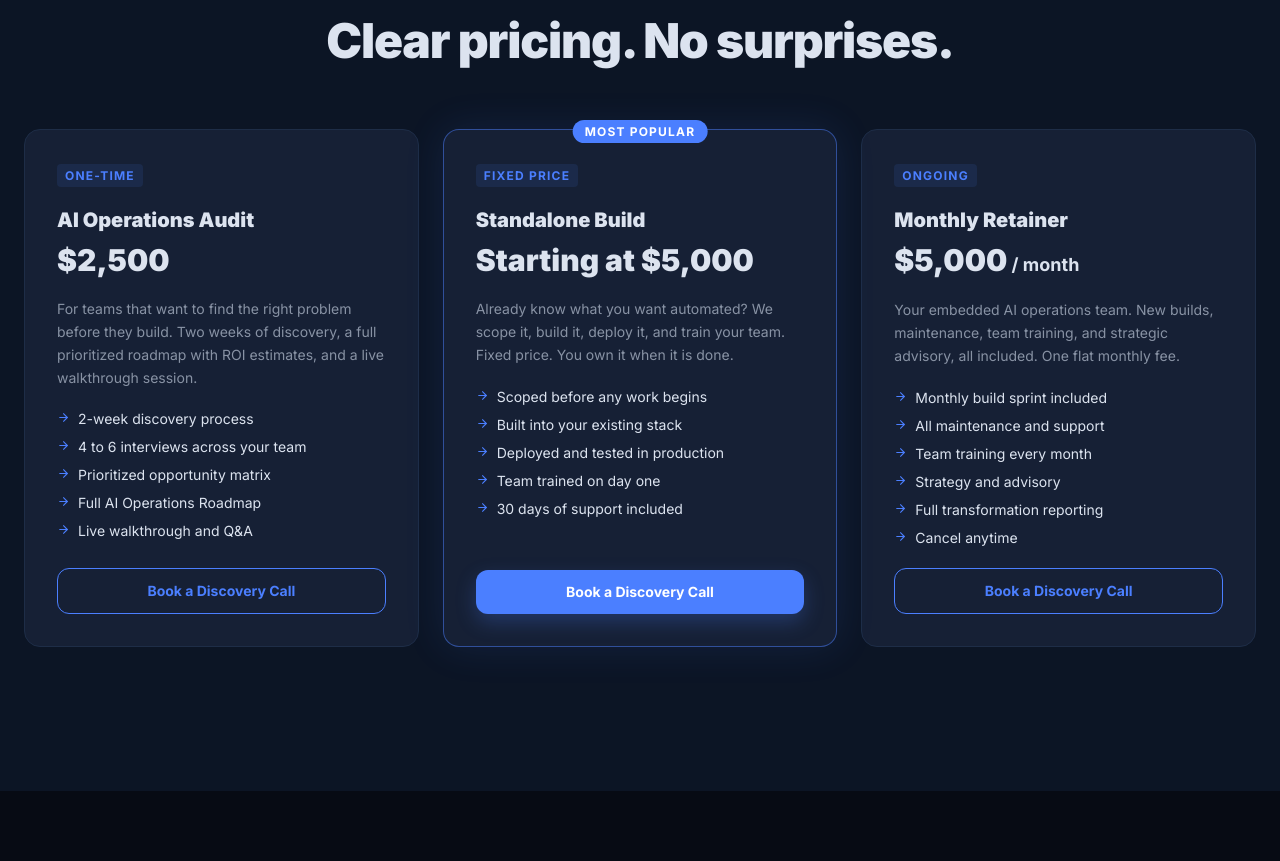
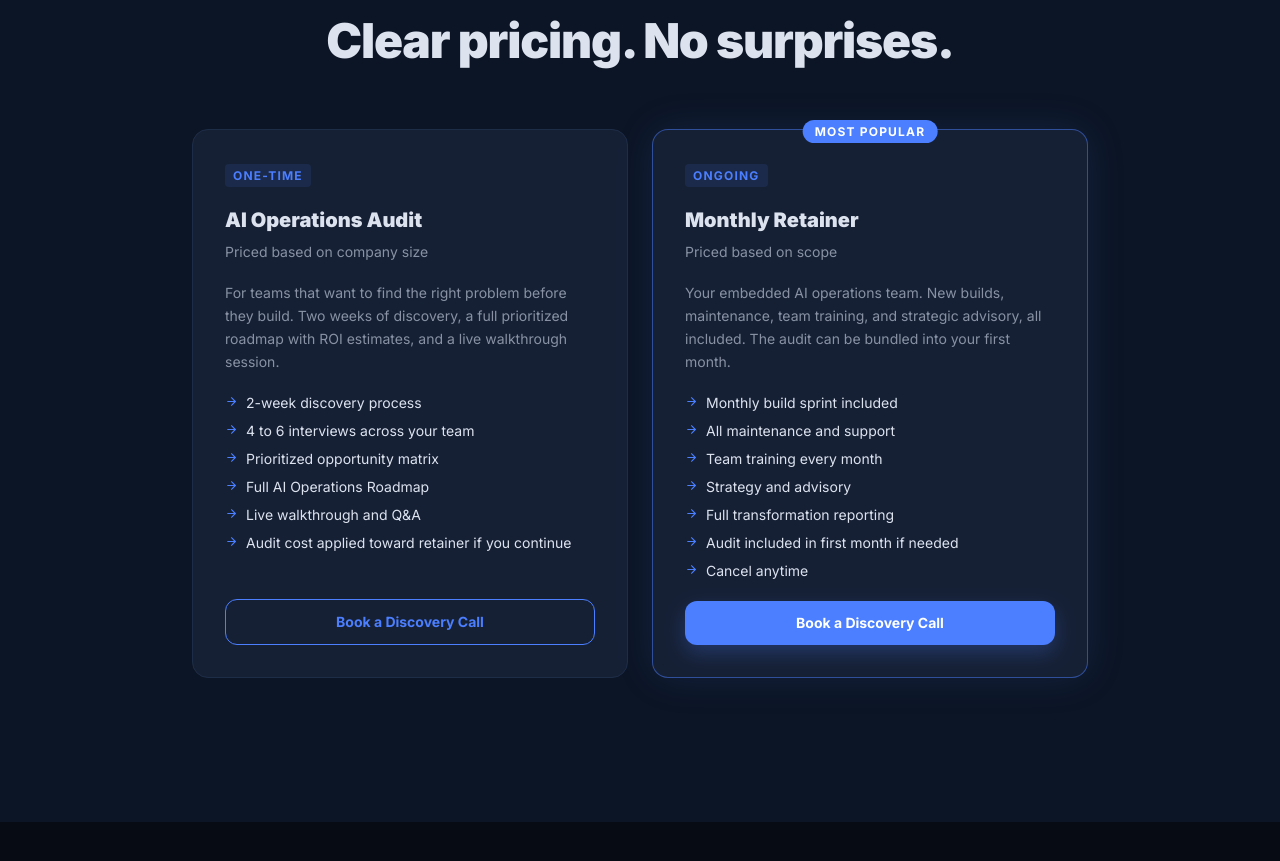
Before and after one commit to haydenenloe/groundwork-ai, a Next.js app: page / in a window 1280 px wide. Shown: the part 5442-6303 px from the top of the page. Built offline with nearby package versions, Linux system fonts and the light colour scheme.

Commit message:
pricing: 2 cards only, no prices listed, audit bundleable into retainer

```diff
--- a/src/app/page.tsx
+++ b/src/app/page.tsx
@@ -406,7 +406,7 @@ export default function Home() {
               Clear pricing. No surprises.
             </h2>
           </div>
-          <div className="grid grid-cols-1 md:grid-cols-3 gap-6">
+          <div className="grid grid-cols-1 md:grid-cols-2 gap-6 max-w-4xl mx-auto">
 
             {/* Card 1 — AI Operations Audit */}
             <div
@@ -423,7 +423,7 @@ export default function Home() {
               </div>
               <div>
                 <h3 className="font-black text-xl mb-2" style={{ color: '#DCE3EF' }}>AI Operations Audit</h3>
-                <p className="font-black text-3xl" style={{ color: '#DCE3EF' }}>$2,500</p>
+                <p className="text-sm" style={{ color: '#8892A4' }}>Priced based on company size</p>
               </div>
               <p className="text-sm leading-relaxed" style={{ color: '#8892A4' }}>
                 For teams that want to find the right problem before they build. Two weeks of discovery, a full prioritized roadmap with ROI estimates, and a live walkthrough session.
@@ -435,6 +435,7 @@ export default function Home() {
                   'Prioritized opportunity matrix',
                   'Full AI Operations Roadmap',
                   'Live walkthrough and Q&A',
+                  'Audit cost applied toward retainer if you continue',
                 ].map((item) => (
                   <div key={item} className="flex items-start gap-2 text-sm" style={{ color: '#DCE3EF' }}>
                     <span className="mt-0.5 flex-shrink-0" style={{ color: '#4B7FFF' }}>
@@ -453,7 +454,7 @@ export default function Home() {
               </a>
             </div>
 
-            {/* Card 2 — Standalone Build (highlighted) */}
+            {/* Card 2 — Monthly Retainer (highlighted) */}
             <div
               className="border rounded-2xl p-8 flex flex-col gap-5 card-hover relative"
               style={{ background: '#162035', borderColor: 'rgba(75,127,255,0.5)', boxShadow: '0 0 40px rgba(75,127,255,0.12)' }}
@@ -471,23 +472,25 @@ export default function Home() {
                   className="text-xs font-bold uppercase tracking-widest px-2 py-1 rounded"
                   style={{ background: 'rgba(75,127,255,0.1)', color: '#4B7FFF' }}
                 >
-                  FIXED PRICE
+                  ONGOING
                 </span>
               </div>
               <div>
-                <h3 className="font-black text-xl mb-2" style={{ color: '#DCE3EF' }}>Standalone Build</h3>
-                <p className="font-black text-3xl" style={{ color: '#DCE3EF' }}>Starting at $5,000</p>
+                <h3 className="font-black text-xl mb-2" style={{ color: '#DCE3EF' }}>Monthly Retainer</h3>
+                <p className="text-sm" style={{ color: '#8892A4' }}>Priced based on scope</p>
               </div>
               <p className="text-sm leading-relaxed" style={{ color: '#8892A4' }}>
-                Already know what you want automated? We scope it, build it, deploy it, and train your team. Fixed price. You own it when it is done.
+                Your embedded AI operations team. New builds, maintenance, team training, and strategic advisory, all included. The audit can be bundled into your first month.
               </p>
               <div className="flex flex-col gap-2 flex-1">
                 {[
-                  'Scoped before any work begins',
-                  'Built into your existing stack',
-                  'Deployed and tested in production',
-                  'Team trained on day one',
-                  '30 days of support included',
+                  'Monthly build sprint included',
+                  'All maintenance and support',
+                  'Team training every month',
+                  'Strategy and advisory',
+                  'Full transformation reporting',
+                  'Audit included in first month if needed',
+                  'Cancel anytime',
                 ].map((item) => (
                   <div key={item} className="flex items-start gap-2 text-sm" style={{ color: '#DCE3EF' }}>
                     <span className="mt-0.5 flex-shrink-0" style={{ color: '#4B7FFF' }}>
@@ -501,52 +504,6 @@ export default function Home() {
                 href="#book"
                 className="block text-center text-white font-bold text-sm py-3 rounded-xl transition-colors"
                 style={{ background: '#4B7FFF', boxShadow: '0 8px 20px rgba(75,127,255,0.25)' }}
-              >
-                Book a Discovery Call
-              </a>
-            </div>
-
-            {/* Card 3 — Monthly Retainer */}
-            <div
-              className="border rounded-2xl p-8 flex flex-col gap-5 card-hover"
-              style={{ background: '#162035', borderColor: '#1E2D47' }}
-            >
-              <div>
-                <span
-                  className="text-xs font-bold uppercase tracking-widest px-2 py-1 rounded"
-                  style={{ background: 'rgba(75,127,255,0.1)', color: '#4B7FFF' }}
-                >
-                  ONGOING
-                </span>
-              </div>
-              <div>
-                <h3 className="font-black text-xl mb-2" style={{ color: '#DCE3EF' }}>Monthly Retainer</h3>
-                <p className="font-black text-3xl" style={{ color: '#DCE3EF' }}>$5,000<span className="text-lg font-bold"> / month</span></p>
-              </div>
-              <p className="text-sm leading-relaxed" style={{ color: '#8892A4' }}>
-                Your embedded AI operations team. New builds, maintenance, team training, and strategic advisory, all included. One flat monthly fee.
-              </p>
-              <div className="flex flex-col gap-2 flex-1">
-                {[
-                  'Monthly build sprint included',
-                  'All maintenance and support',
-                  'Team training every month',
-                  'Strategy and advisory',
-                  'Full transformation reporting',
-                  'Cancel anytime',
-                ].map((item) => (
-                  <div key={item} className="flex items-start gap-2 text-sm" style={{ color: '#DCE3EF' }}>
-                    <span className="mt-0.5 flex-shrink-0" style={{ color: '#4B7FFF' }}>
-                      <ArrowRight size={13} />
-                    </span>
-                    {item}
-                  </div>
-                ))}
-              </div>
-              <a
-                href="#book"
-                className="block text-center font-bold text-sm py-3 rounded-xl border transition-colors hover:bg-white hover:text-black"
-                style={{ borderColor: '#4B7FFF', color: '#4B7FFF' }}
               >
                 Book a Discovery Call
               </a>
```
